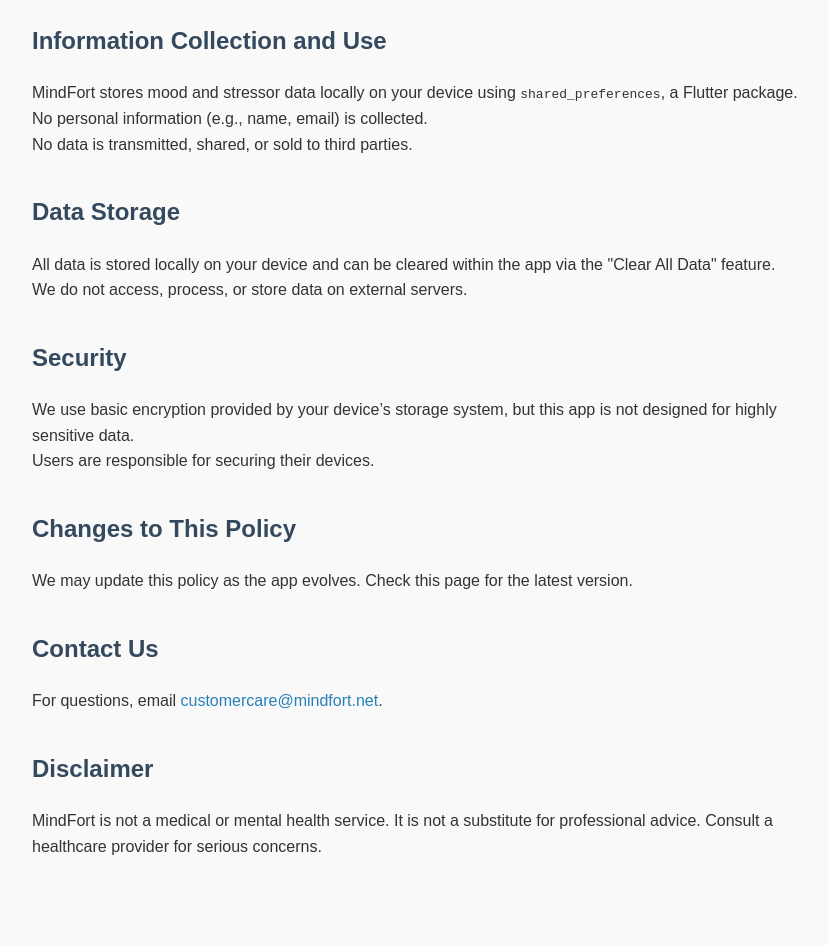
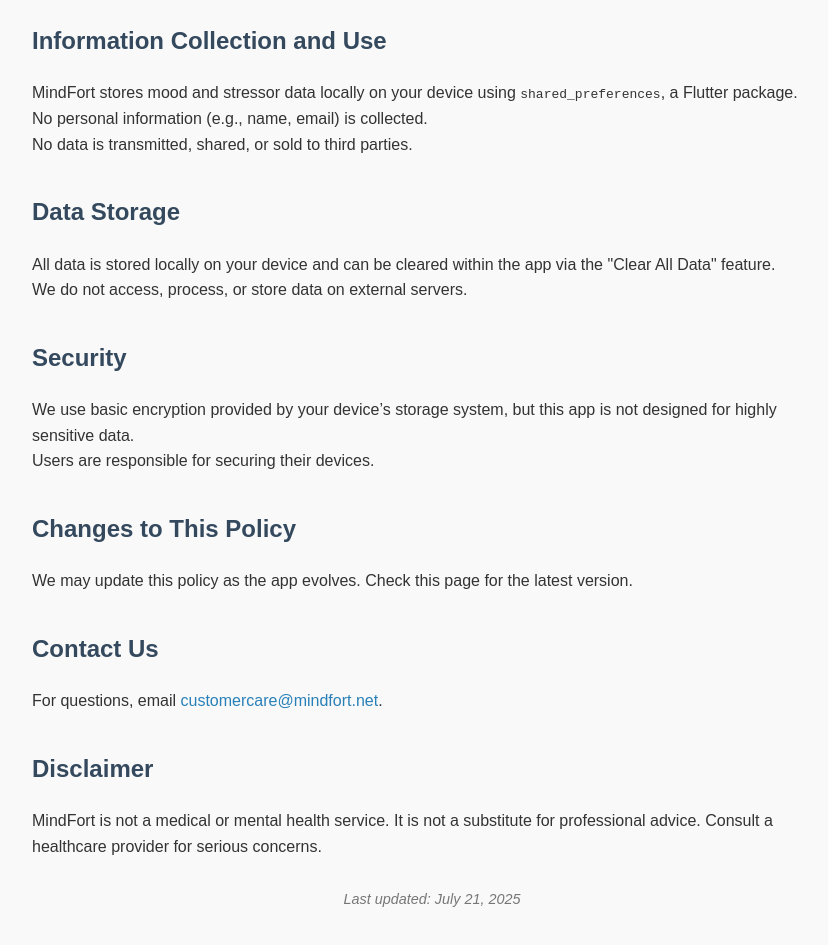
Before and after one commit to CK2025-Calgary/mindfort-privacy, a plain HTML site: page privacy.html in a window 1280 px wide. Shown: the part 105-1050 px from the top of the page, without its empty margins (208-1036 px from the left). Before the commit the page ends 1004 px from the top, so only its background shows below. Drawn offline with Linux system fonts and the light colour scheme.

Commit message:
Update privacy.html

```diff
--- a/privacy.html
+++ b/privacy.html
@@ -32,6 +32,12 @@
     a:hover {
       text-decoration: underline;
     }
+    .footer-note {
+      font-size: 0.9em;
+      color: #777;
+      text-align: center;
+      margin-top: 2em;
+    }
   </style>
 </head>
 <body>
@@ -58,5 +64,9 @@
 
   <h2>Disclaimer</h2>
   <p>MindFort is not a medical or mental health service. It is not a substitute for professional advice. Consult a healthcare provider for serious concerns.</p>
+
+  <div class="footer-note">
+    <p><em>Last updated: July 21, 2025</em></p>
+  </div>
 </body>
 </html>
```
